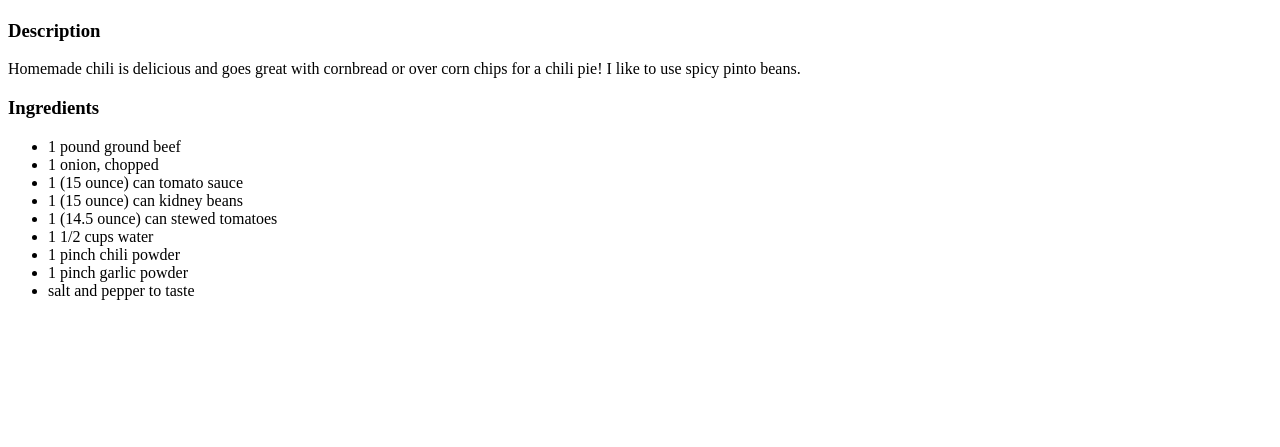
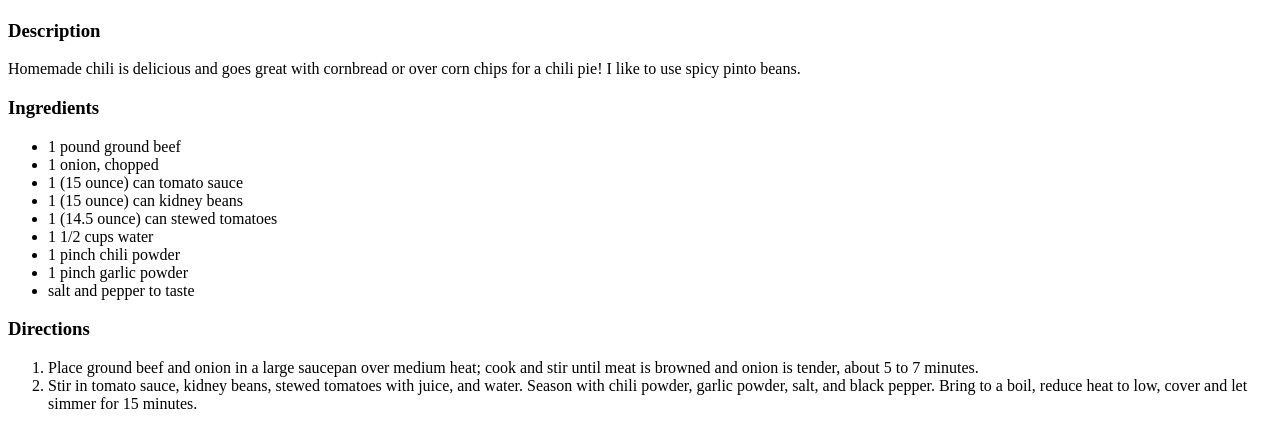
Before and after one commit to sharpskull2/odin-recipes, a plain HTML site: page recipes/chili.html in a window 1280 px wide. Shown: the part 99-546 px from the top of the page. Drawn offline with Linux system fonts and the light colour scheme.

Commit message:
Added Directions header and ordered list\
Added a header for Directions and an ordered step by step list on how
to make the chili dish

```diff
--- a/recipes/chili.html
+++ b/recipes/chili.html
@@ -27,5 +27,19 @@
             <li>1 pinch garlic powder</li>
             <li>salt and pepper to taste</li>
         </ul>
+
+        <h3>Directions</h3>
+        <ol>
+            <li>Place ground beef and onion in a large saucepan
+                over medium heat; cook and stir until meat is
+                browned and onion is tender, about 5 to 7 minutes.
+            </li>
+            <li>Stir in tomato sauce, kidney beans, stewed tomatoes
+                with juice, and water. Season with chili powder,
+                garlic powder, salt, and black pepper. Bring to a
+                boil, reduce heat to low, cover and let simmer for
+                15 minutes.
+            </li>
+        </ol>
     </body>
 </html>
```
